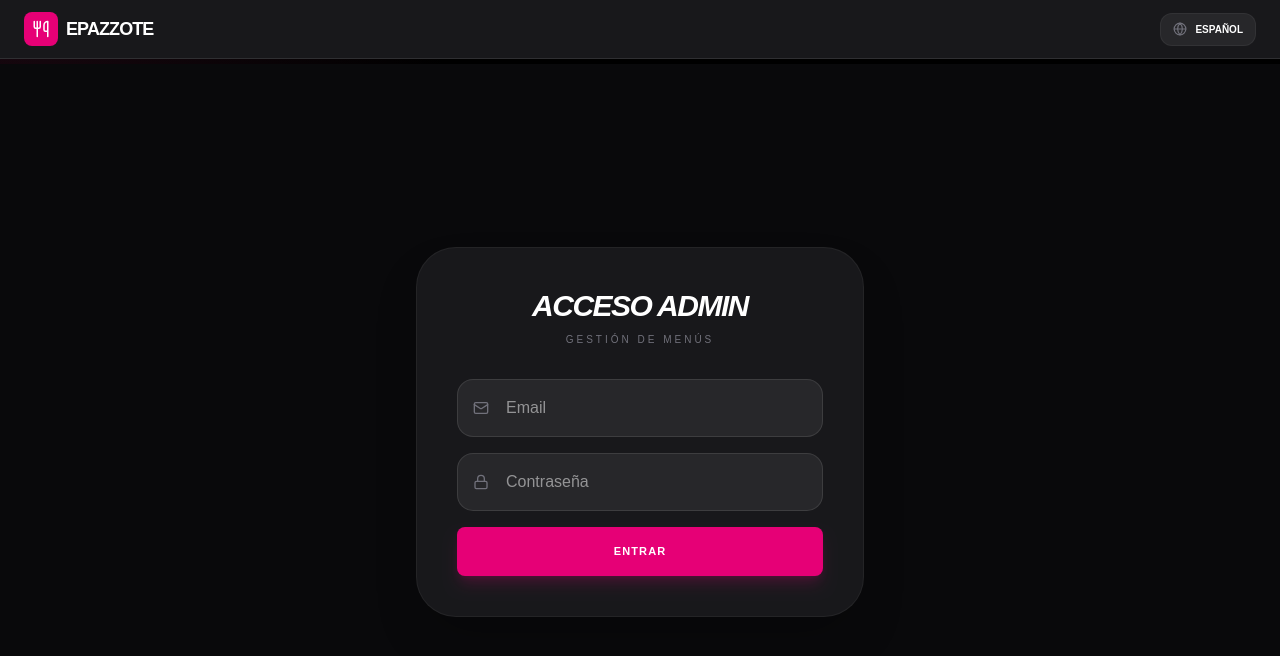
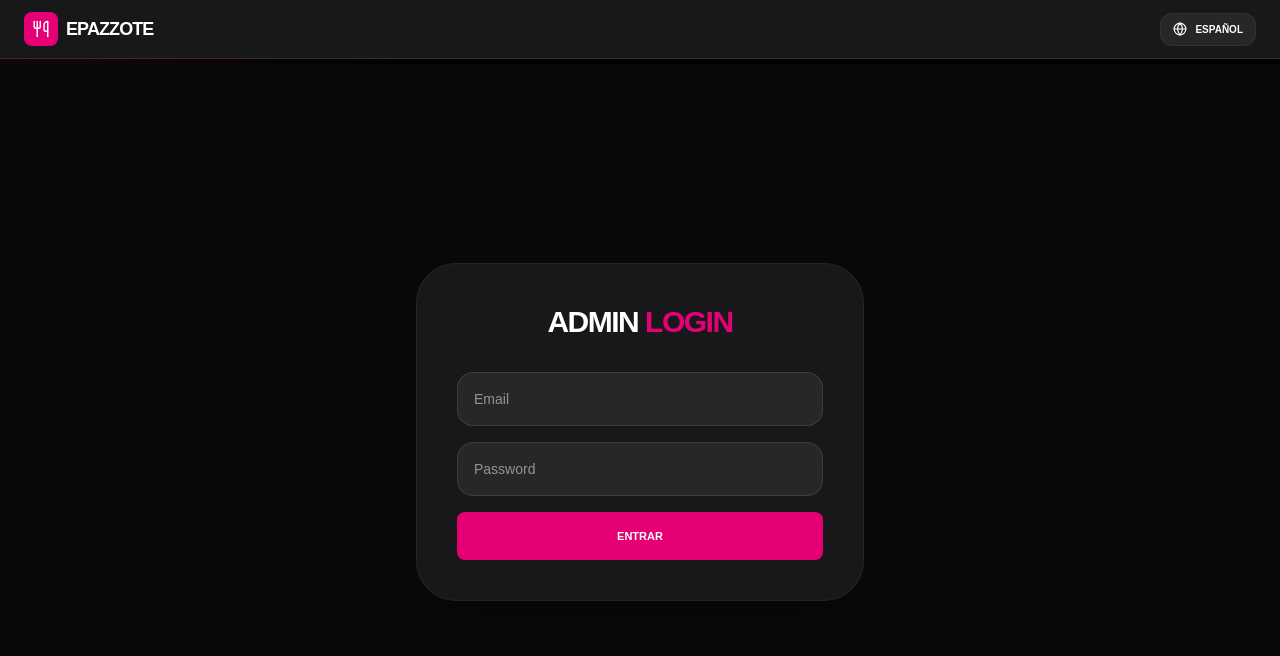
Before and after one commit to Handrada/menu_editor, a React (Vite) app: page /login in a window 1280 px wide. Shown: the top 656 px of the page. Built offline with nearby package versions, Linux system fonts and the light colour scheme.

Commit message:
Solución de rutas, seguridad RLS y corrección de Login

```diff
--- a/src/App.jsx
+++ b/src/App.jsx
@@ -8,7 +8,7 @@ import { Login } from './pages/Login';
 import { MenuContext } from './context/MenuContext';
 import { Utensils, Globe } from 'lucide-react';
 
-// --- COMPONENTE DE PROTECCIÓN ---
+// --- GUARDIA DE SEGURIDAD ---
 const ProtectedRoute = ({ children }) => {
   const [session, setSession] = useState(null);
   const [loading, setLoading] = useState(true);
@@ -22,7 +22,6 @@ const ProtectedRoute = ({ children }) => {
 
   if (loading) return <div className="bg-zinc-950 min-h-screen" />;
   if (!session) return <Navigate to="/login" />;
-
   return children;
 };
 
@@ -36,18 +35,9 @@ const App = () => {
           <div className="bg-pink-600 p-2 rounded-lg"><Utensils size={18} className="text-white" /></div>
           <span className="text-lg font-black tracking-tighter text-white uppercase">EPAZZOTE</span>
         </Link>
-
-        <div className="flex gap-4 items-center">
-          <button
-            onClick={toggleLanguage}
-            className="flex items-center gap-2 bg-zinc-800 hover:bg-zinc-700 px-3 py-2 rounded-xl border border-white/5 transition-all"
-          >
-            <Globe size={14} className={language === 'en' ? 'text-cyan-400' : 'text-zinc-500'} />
-            <span className="text-[10px] font-bold text-white uppercase">
-              {language === 'es' ? 'Español' : 'English'}
-            </span>
-          </button>
-        </div>
+        <button onClick={toggleLanguage} className="bg-zinc-800 px-3 py-2 rounded-xl border border-white/5 text-[10px] font-bold text-white uppercase flex items-center gap-2">
+          <Globe size={14} /> {language === 'es' ? 'Español' : 'English'}
+        </button>
       </nav>
 
       <main className="min-h-screen pt-16">
--- a/src/pages/Admin.jsx
+++ b/src/pages/Admin.jsx
@@ -4,11 +4,11 @@ import { useNavigate } from 'react-router-dom';
 import { MenuContext } from '../context/MenuContext';
 import { QRGenerator } from '../components/admin/QRGenerator';
 import { Button } from '../components/ui/Button';
-import { Save, LogOut, ShieldCheck, UserPlus, Loader2 } from 'lucide-react';
+import { LogOut, ShieldCheck, Loader2 } from 'lucide-react';
 
 export const Admin = () => {
   const navigate = useNavigate();
-  const { menuData, setMenuData } = useContext(MenuContext);
+  const { setMenuData } = useContext(MenuContext);
   const [loading, setLoading] = useState(true);
   const [isAdmin, setIsAdmin] = useState(false);
   const [restaurant, setRestaurant] = useState(null);
@@ -39,40 +39,32 @@ export const Admin = () => {
       p_owner_id: newRest.ownerId, p_name: newRest.name, p_slug: newRest.slug
     });
     if (error) alert(error.message);
-    else {
-      alert("Cliente creado con éxito");
-      setNewRest({ name: '', slug: '', ownerId: '' });
-    }
+    else { alert("Cliente creado"); setNewRest({ name: '', slug: '', ownerId: '' }); }
   };
 
-  if (loading) return <div className="min-h-screen bg-zinc-950 flex items-center justify-center text-white italic">Cargando panel...</div>;
+  if (loading) return <div className="min-h-screen bg-zinc-950 flex items-center justify-center text-white italic text-xs uppercase tracking-widest">Iniciando...</div>;
 
   return (
     <div className="min-h-screen bg-zinc-950 text-white p-8">
       {isAdmin && (
         <section className="max-w-6xl mx-auto mb-12 bg-pink-900/5 border border-pink-500/20 p-8 rounded-[2rem]">
-          <div className="flex items-center gap-2 text-pink-500 mb-6"><ShieldCheck size={20}/><h2 className="font-black uppercase text-xs">Panel de Control Maestro</h2></div>
+          <div className="flex items-center gap-2 text-pink-500 mb-6"><ShieldCheck size={20}/><h2 className="font-black uppercase text-xs tracking-tighter">Master Control Playa del Carmen</h2></div>
           <form onSubmit={handleCreateClient} className="grid grid-cols-1 md:grid-cols-4 gap-4">
-            <input placeholder="Nombre del Negocio" className="bg-zinc-900 border border-white/5 p-4 rounded-xl text-xs" value={newRest.name} onChange={e => setNewRest({...newRest, name: e.target.value})} required />
-            <input placeholder="slug-de-url" className="bg-zinc-900 border border-white/5 p-4 rounded-xl text-xs" value={newRest.slug} onChange={e => setNewRest({...newRest, slug: e.target.value.toLowerCase().replace(/\s+/g, '-')})} required />
-            <input placeholder="ID de Usuario (UUID)" className="bg-zinc-900 border border-white/5 p-4 rounded-xl text-xs" value={newRest.ownerId} onChange={e => setNewRest({...newRest, ownerId: e.target.value})} required />
-            <Button type="submit" className="bg-white text-black text-[10px] font-bold">CREAR CLIENTE</Button>
+            <input placeholder="Nombre Negocio" className="bg-zinc-900 border border-white/5 p-4 rounded-xl text-xs outline-none" value={newRest.name} onChange={e => setNewRest({...newRest, name: e.target.value})} required />
+            <input placeholder="slug-url" className="bg-zinc-900 border border-white/5 p-4 rounded-xl text-xs outline-none" value={newRest.slug} onChange={e => setNewRest({...newRest, slug: e.target.value.toLowerCase().replace(/\s+/g, '-')})} required />
+            <input placeholder="UUID Dueño" className="bg-zinc-900 border border-white/5 p-4 rounded-xl text-xs outline-none" value={newRest.ownerId} onChange={e => setNewRest({...newRest, ownerId: e.target.value})} required />
+            <Button type="submit" className="bg-white text-black text-[10px] font-bold">CREAR PACK</Button>
           </form>
         </section>
       )}
 
       <div className="max-w-6xl mx-auto">
         <header className="flex justify-between items-center mb-10">
-          <h1 className="text-3xl font-black uppercase tracking-tighter">{restaurant?.name || 'Administración'}</h1>
+          <h1 className="text-3xl font-black uppercase tracking-tighter">{restaurant?.name || 'Admin'}</h1>
           <Button onClick={() => supabase.auth.signOut().then(() => navigate('/login'))}><LogOut size={18}/></Button>
         </header>
-        <div className="grid grid-cols-1 lg:grid-cols-3 gap-8">
-          <div className="lg:col-span-2 bg-zinc-900 border border-white/5 rounded-[2rem] p-8 text-center py-20 text-zinc-500 text-xs uppercase tracking-widest">
-            Editor de platos para {restaurant?.name || 'su negocio'} listo.
-          </div>
-          <div className="space-y-6">
-            {restaurant && <QRGenerator url={`${window.location.origin}/r/${restaurant.slug}`} restaurantName={restaurant.name} />}
-          </div>
+        <div className="bg-zinc-900 border border-white/5 rounded-[2rem] p-20 text-center text-zinc-600 uppercase text-[10px] tracking-widest">
+           Panel de edición activo para {restaurant?.name || 'su restaurante'}.
         </div>
       </div>
     </div>
--- a/src/pages/Login.jsx
+++ b/src/pages/Login.jsx
@@ -14,40 +14,18 @@ export const Login = () => {
     e.preventDefault();
     setLoading(true);
     const { error } = await supabase.auth.signInWithPassword({ email, password });
-    if (error) {
-      alert("Error: " + error.message);
-      setLoading(false);
-    } else {
-      navigate('/admin');
-    }
+    if (error) { alert(error.message); setLoading(false); }
+    else { navigate('/admin'); }
   };
 
   return (
     <div className="min-h-[calc(100vh-64px)] bg-zinc-950 flex items-center justify-center p-6">
       <div className="bg-zinc-900 p-10 rounded-[2.5rem] border border-white/5 w-full max-w-md shadow-2xl">
-        <h2 className="text-3xl font-black text-white mb-2 uppercase tracking-tighter text-center italic">Acceso Admin</h2>
-        <p className="text-zinc-500 text-[10px] uppercase tracking-[0.3em] text-center mb-8">Gestión de Menús</p>
-
+        <h2 className="text-3xl font-black text-white mb-8 uppercase tracking-tighter text-center">Admin <span className="text-pink-600">Login</span></h2>
         <form onSubmit={handleLogin} className="space-y-4">
-          <div className="relative">
-            <Mail className="absolute left-4 top-1/2 -translate-y-1/2 text-zinc-500" size={16} />
-            <input
-              type="email" placeholder="Email"
-              className="w-full bg-zinc-800 border border-white/10 rounded-2xl p-4 pl-12 text-white outline-none focus:border-pink-500 transition-all"
-              onChange={(e) => setEmail(e.target.value)} required
-            />
-          </div>
-          <div className="relative">
-            <Lock className="absolute left-4 top-1/2 -translate-y-1/2 text-zinc-500" size={16} />
-            <input
-              type="password" placeholder="Contraseña"
-              className="w-full bg-zinc-800 border border-white/10 rounded-2xl p-4 pl-12 text-white outline-none focus:border-pink-500 transition-all"
-              onChange={(e) => setPassword(e.target.value)} required
-            />
-          </div>
-          <Button type="submit" disabled={loading} className="w-full bg-pink-600 text-white font-black py-4 rounded-2xl shadow-lg shadow-pink-600/20 uppercase tracking-widest text-[11px]">
-            {loading ? 'Cargando...' : 'Entrar'}
-          </Button>
+          <input type="email" placeholder="Email" className="w-full bg-zinc-800 border border-white/10 rounded-2xl p-4 text-white text-sm outline-none focus:border-pink-500" onChange={(e) => setEmail(e.target.value)} required />
+          <input type="password" placeholder="Password" className="w-full bg-zinc-800 border border-white/10 rounded-2xl p-4 text-white text-sm outline-none focus:border-pink-500" onChange={(e) => setPassword(e.target.value)} required />
+          <Button type="submit" disabled={loading} className="w-full bg-pink-600 text-white font-black py-4 rounded-2xl uppercase text-[11px]">{loading ? '...' : 'Entrar'}</Button>
         </form>
       </div>
     </div>
```
